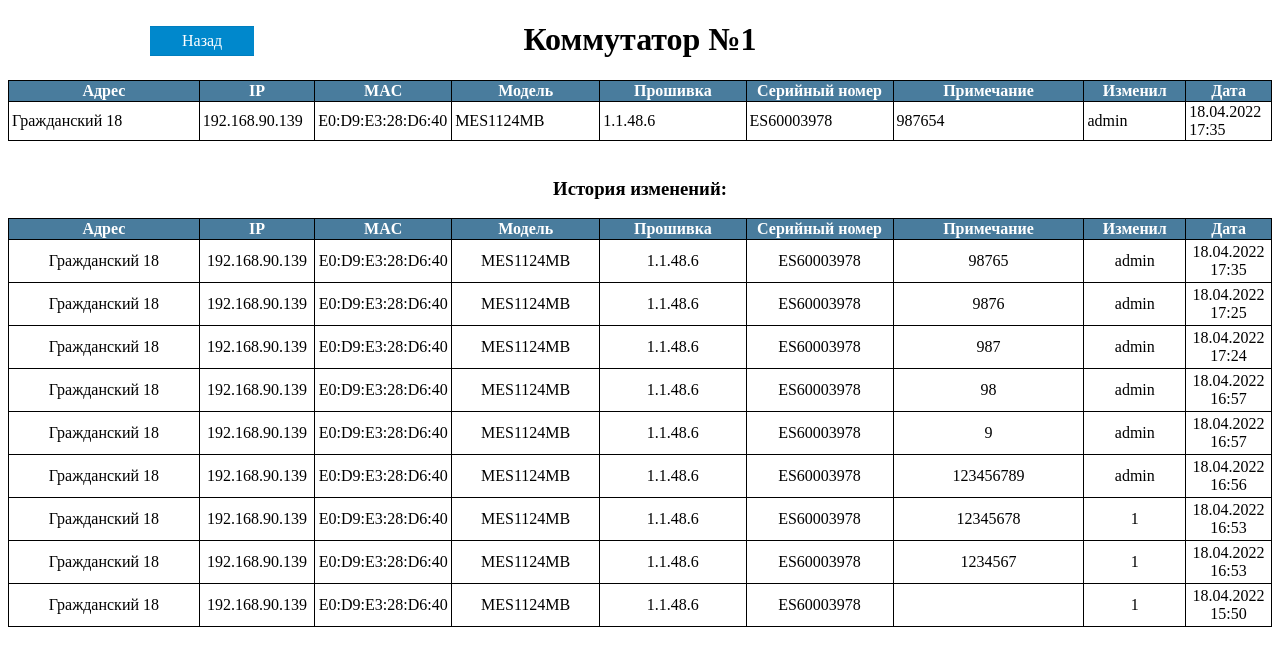
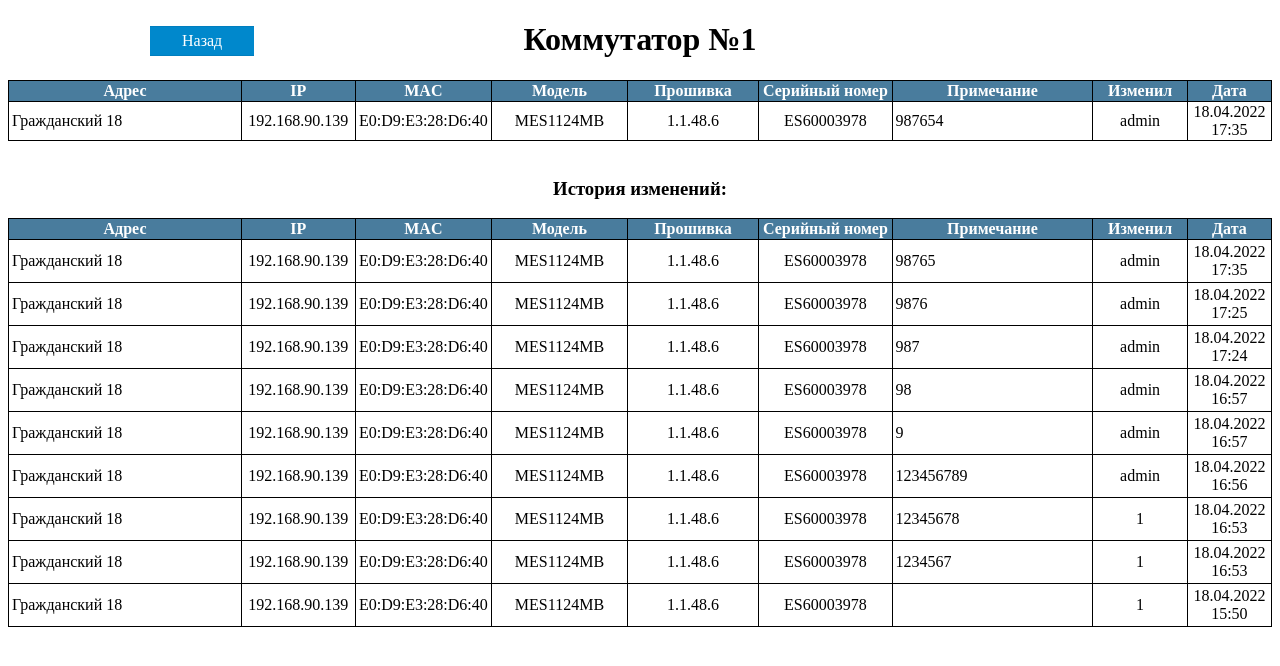
Before and after one commit to RamoneS-31rus/NOC, a Django app: page /network/switch/1 in a window 1280 px wide. Shown: the part 54-720 px from the top of the page. Run offline with Django 3.2, Linux system fonts and the light colour scheme; a user stored in the database is signed in; data comes from the database, SQL or seed files in the repository.

Commit message:
update: network-switch-templates

```diff
--- a/noc/static/css/default.css
+++ b/noc/static/css/default.css
@@ -163,6 +163,9 @@ button {
 .switch-detail th {
 	background: #497c9d;
 	color: #fff;
+}
+.switch-detail td {
+	text-align: center;
 }
 
 .switch-form {
--- a/noc/templates/network/switch_detail.html
+++ b/noc/templates/network/switch_detail.html
@@ -8,7 +8,7 @@
 
 <table class="switch-detail">
     <tr>
-        <th style="width: 200px">
+        <th style="width: 300px">
             Адрес
         </th>
         <th style="width: 110px">
@@ -26,7 +26,7 @@
         <th style="width: 150px">
             Серийный номер
         </th>
-        <th style="width: 200px">
+        <th style="width: 250px">
             Примечание
         </th>
         <th style="width: 100px">
@@ -37,7 +37,7 @@
         </th>
     </tr>
     <tr>
-        <td>
+        <td style="text-align: left">
             {{ switch.address }}
         </td>
         <td>
@@ -55,7 +55,7 @@
         <td>
             {{ switch.serial }}
         </td>
-        <td>
+        <td style="text-align: left">
             {{ switch.note }}
         </td>
         <td>
@@ -73,7 +73,7 @@
 <h3 style="text-align: center">История изменений:</h3>
     <table class="table_gpon">
         <tr>
-            <th style="width: 200px">
+            <th style="width: 300px">
                 Адрес
             </th>
             <th style="width: 110px">
@@ -91,7 +91,7 @@
             <th style="width: 150px">
                 Серийный номер
             </th>
-            <th style="width: 200px">
+            <th style="width: 250px">
                 Примечание
             </th>
             <th style="width: 100px">
@@ -103,7 +103,7 @@
         </tr>
     {% for switch in history %}
         <tr>
-            <td>
+            <td style="text-align: left">
                 {{ switch.address }}
             </td>
             <td>
@@ -121,7 +121,7 @@
             <td>
                 {{ switch.serial }}
             </td>
-            <td>
+            <td style="text-align: left">
                 {{ switch.note }}
             </td>
             <td>
```
